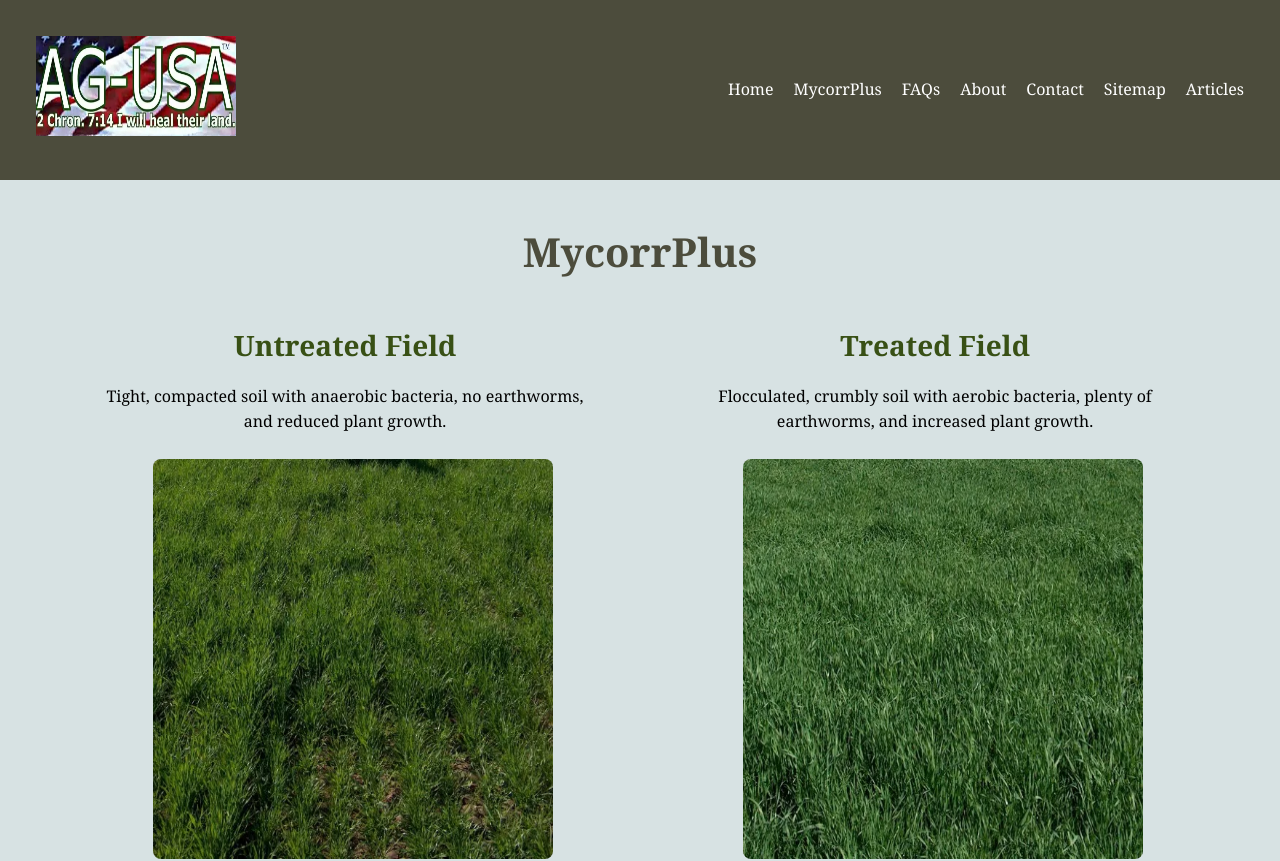
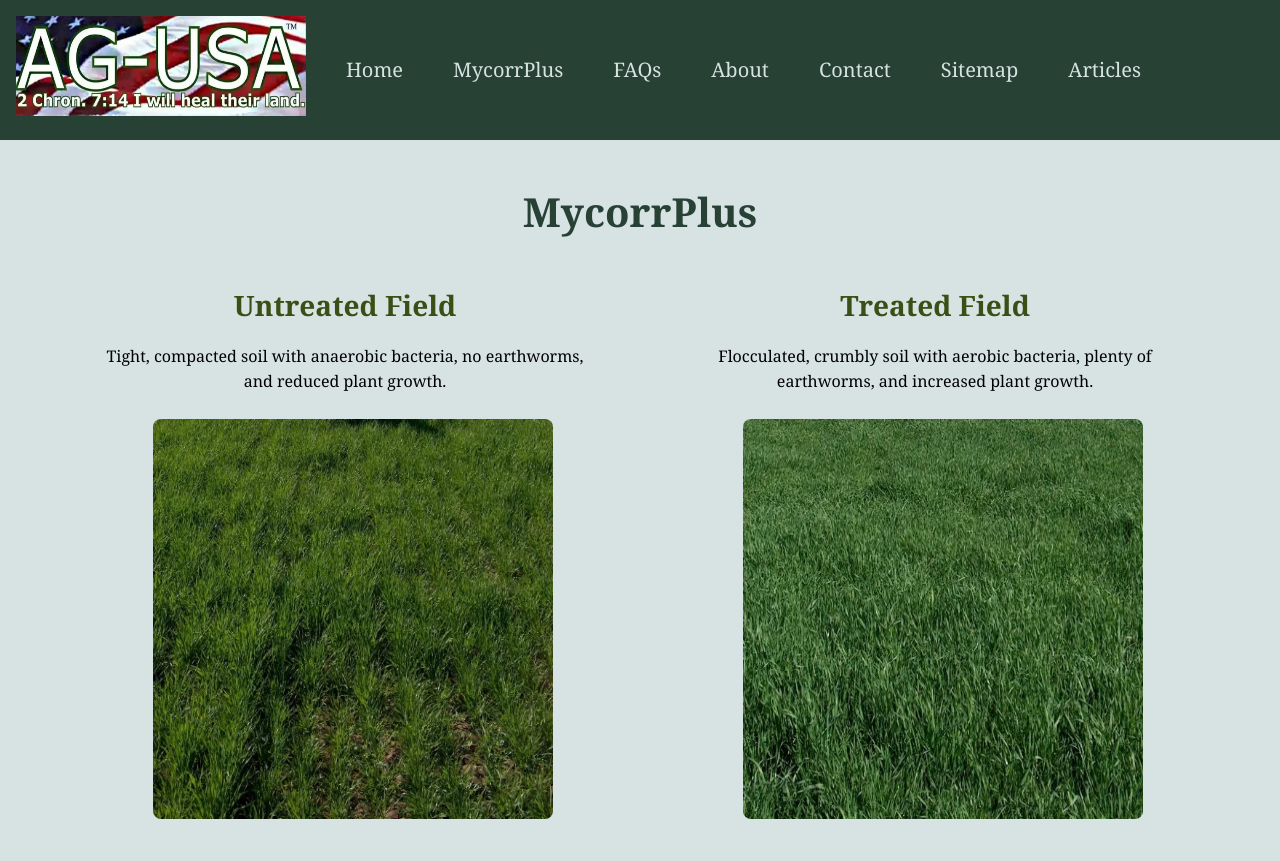
Before and after one commit to max-well-creator/ag-usa, a Next.js app: page / in a window 1280 px wide. Shown: the top 861 px of the page. Built offline with nearby package versions, Linux system fonts and the light colour scheme.

Commit message:
update navigation

```diff
--- a/src/components/Navigation.js
+++ b/src/components/Navigation.js
@@ -18,7 +18,7 @@
 					src="/images/navigation/home-header.webp"
 					alt="AG-USA"
 					height={100}
-					width={200}
+					width={290}
 				/>
 			</div>
 			{/* Hamburger Icon */}
--- a/src/styles/Navigation.module.scss
+++ b/src/styles/Navigation.module.scss
@@ -2,7 +2,7 @@
 
 .topNav {
   display: flex;
-  padding: 20px;
+
   justify-content: space-between;
   align-items: center;
   position: relative;
@@ -26,10 +26,17 @@
 
 /* Navigation links styling */
 .navLinks {
+  margin-right: 300px;
+  color: colors.$grey;
   display: flex;
   list-style: none;
-  gap: 20px;
+  font-size: 20px;
+  gap: 50px;
+  a:hover {
+    color: black;
+  }
 }
+
 
 /* Responsive styles */
 @media screen and (max-width: 768px) {
--- a/src/styles/_colors.scss
+++ b/src/styles/_colors.scss
@@ -1,5 +1,5 @@
 // _colors.scss
-$primary: #4c4c3c;
+$primary: #274135;
 $secondary: #385015;
 $grey: #D7E2E3;
 $white: #FFFFFF;
```
Also changed, not shown: public/images/navigation/home-header-removebg-preview.png (added).
